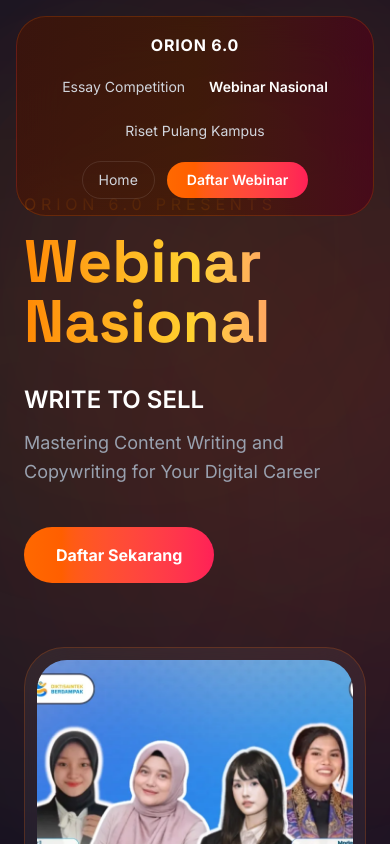
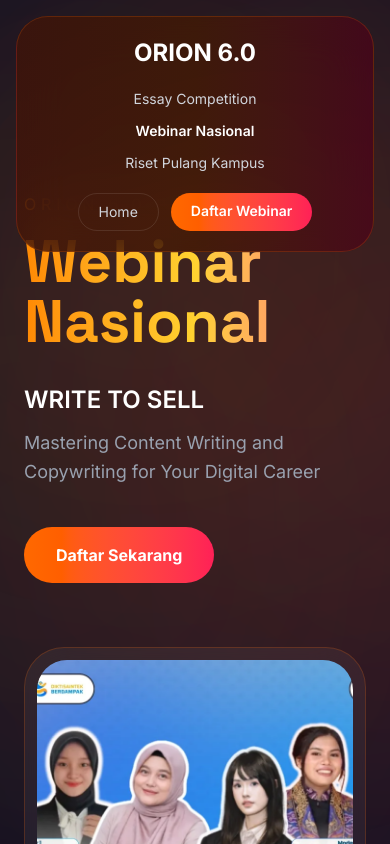
Before and after one commit to ukmfriset/orion-website, a Next.js app: page /webinar in a window 390 px wide. Shown: the top 844 px of the page. Built offline with nearby package versions, Linux system fonts and the light colour scheme.

Commit message:
Update responsive program navbar

```diff
--- a/src/components/program/ProgramNavbar.tsx
+++ b/src/components/program/ProgramNavbar.tsx
@@ -35,8 +35,7 @@ export default function ProgramNavbar({
 
     rpk: {
       cta: "Daftar RPK",
-      ctaLink:
-        "https://forms.gle/UtCQcTLxZvgzbmdU7",
+      ctaLink: "https://forms.gle/UtCQcTLxZvgzbmdU7",
 
       button:
         "bg-gradient-to-r from-emerald-500 to-teal-500 hover:from-emerald-400 hover:to-teal-400",
@@ -50,26 +49,80 @@ export default function ProgramNavbar({
 
   return (
     <header className="fixed top-0 z-50 w-full px-4 py-4">
-
       <div
-        className={`mx-auto max-w-7xl rounded-[30px] border px-6 py-4 backdrop-blur-xl ${current.navbar}`}
+        className={`mx-auto max-w-7xl rounded-[32px] border px-5 py-5 backdrop-blur-xl ${current.navbar}`}
       >
-
-        <div className="flex flex-col gap-5 md:flex-row md:items-center md:justify-between">
-
-          {/* LOGO */}
-
+        {/* MOBILE */}
+        <div className="flex flex-col items-center gap-5 lg:hidden">
           <Link
             href="/"
-            className="text-center font-bold tracking-wider text-white md:text-left"
+            className="text-2xl font-bold text-white"
           >
             ORION 6.0
           </Link>
 
-          {/* NAVIGATION */}
+          <div className="flex flex-col items-center gap-3 text-center">
+            <Link
+              href="/essay-competition"
+              className={`text-sm ${
+                theme === "essay"
+                  ? "font-semibold text-white"
+                  : "text-gray-300"
+              }`}
+            >
+              Essay Competition
+            </Link>
 
-          <nav className="flex flex-wrap items-center justify-center gap-6">
+            <Link
+              href="/webinar"
+              className={`text-sm ${
+                theme === "webinar"
+                  ? "font-semibold text-white"
+                  : "text-gray-300"
+              }`}
+            >
+              Webinar Nasional
+            </Link>
 
+            <Link
+              href="/riset-pulang-kampus"
+              className={`text-sm ${
+                theme === "rpk"
+                  ? "font-semibold text-white"
+                  : "text-gray-300"
+              }`}
+            >
+              Riset Pulang Kampus
+            </Link>
+          </div>
+
+          <div className="flex gap-3">
+            <Link
+              href="/"
+              className="rounded-full border border-white/10 px-5 py-2 text-sm text-gray-300"
+            >
+              Home
+            </Link>
+
+            <a
+              href={current.ctaLink}
+              className={`rounded-full px-5 py-2 text-sm font-semibold text-white ${current.button}`}
+            >
+              {current.cta}
+            </a>
+          </div>
+        </div>
+
+        {/* DESKTOP */}
+        <div className="hidden items-center justify-between lg:flex">
+          <Link
+            href="/"
+            className="font-bold tracking-wider text-white"
+          >
+            ORION 6.0
+          </Link>
+
+          <nav className="flex items-center gap-8">
             <Link
               href="/essay-competition"
               className={`text-sm transition ${
@@ -102,13 +155,9 @@ export default function ProgramNavbar({
             >
               Riset Pulang Kampus
             </Link>
-
           </nav>
 
-          {/* ACTION */}
-
-          <div className="flex flex-wrap items-center justify-center gap-3">
-
+          <div className="flex items-center gap-3">
             <Link
               href="/"
               className="rounded-full border border-white/10 px-4 py-2 text-sm text-gray-300 transition hover:bg-white/10 hover:text-white"
@@ -118,19 +167,13 @@ export default function ProgramNavbar({
 
             <a
               href={current.ctaLink}
-              target="_blank"
-              rel="noopener noreferrer"
               className={`rounded-full px-5 py-2 text-sm font-semibold text-white transition hover:scale-105 ${current.button}`}
             >
               {current.cta}
             </a>
-
           </div>
-
         </div>
-
       </div>
-
     </header>
   );
 }
```
